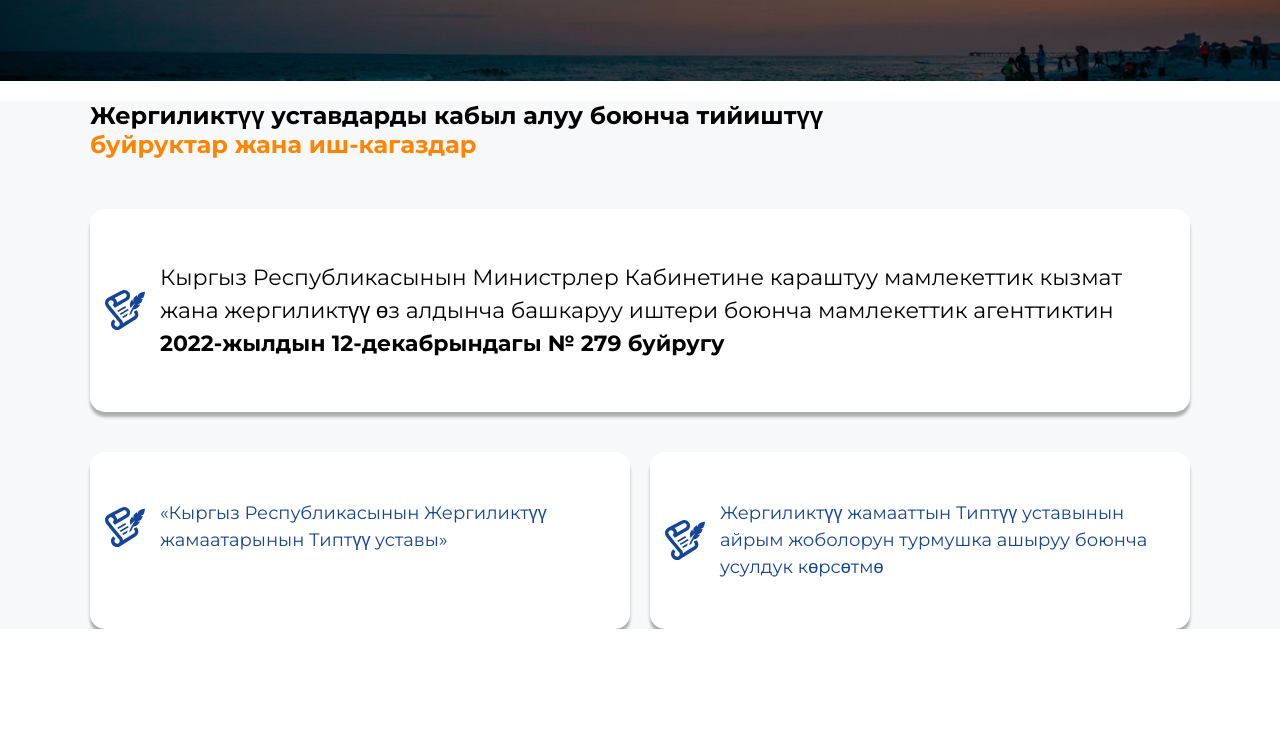
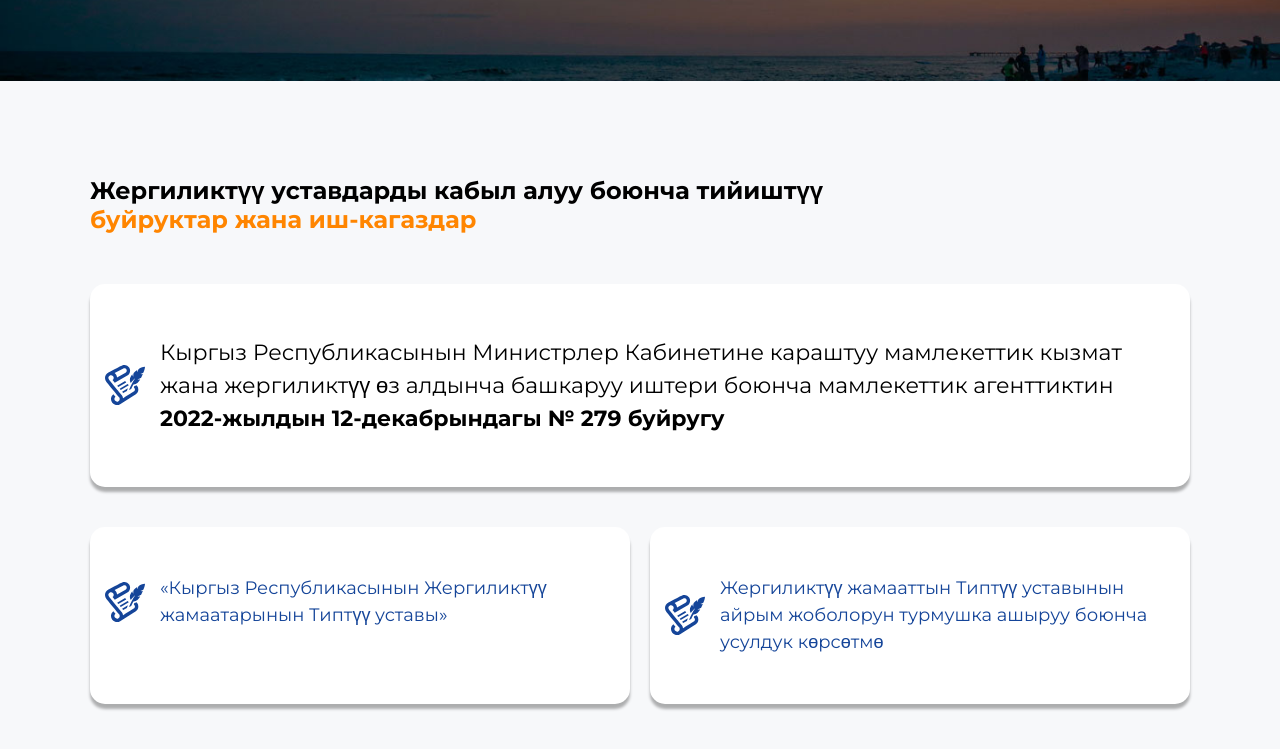
Before and after one commit to zhanybekovich/gagsmu, a Gatsby site: page / in a window 1280 px wide. Shown: the part 519-1268 px from the top of the page. Before the commit the page ends 1148 px from the top, so only its background shows below. Built offline with nearby package versions, Linux system fonts and the light colour scheme; Gatsby itself is replaced by a stand-in of ours.

Commit message:
Add global section paddings

```diff
--- a/src/styles/styles.scss
+++ b/src/styles/styles.scss
@@ -40,6 +40,11 @@ img {
   background-size: cover;
 }
 
+.section {
+  padding-top: 75px;
+  padding-bottom: 60px;
+}
+
 .section-title {
   margin-bottom: 30px;
   span {
```
